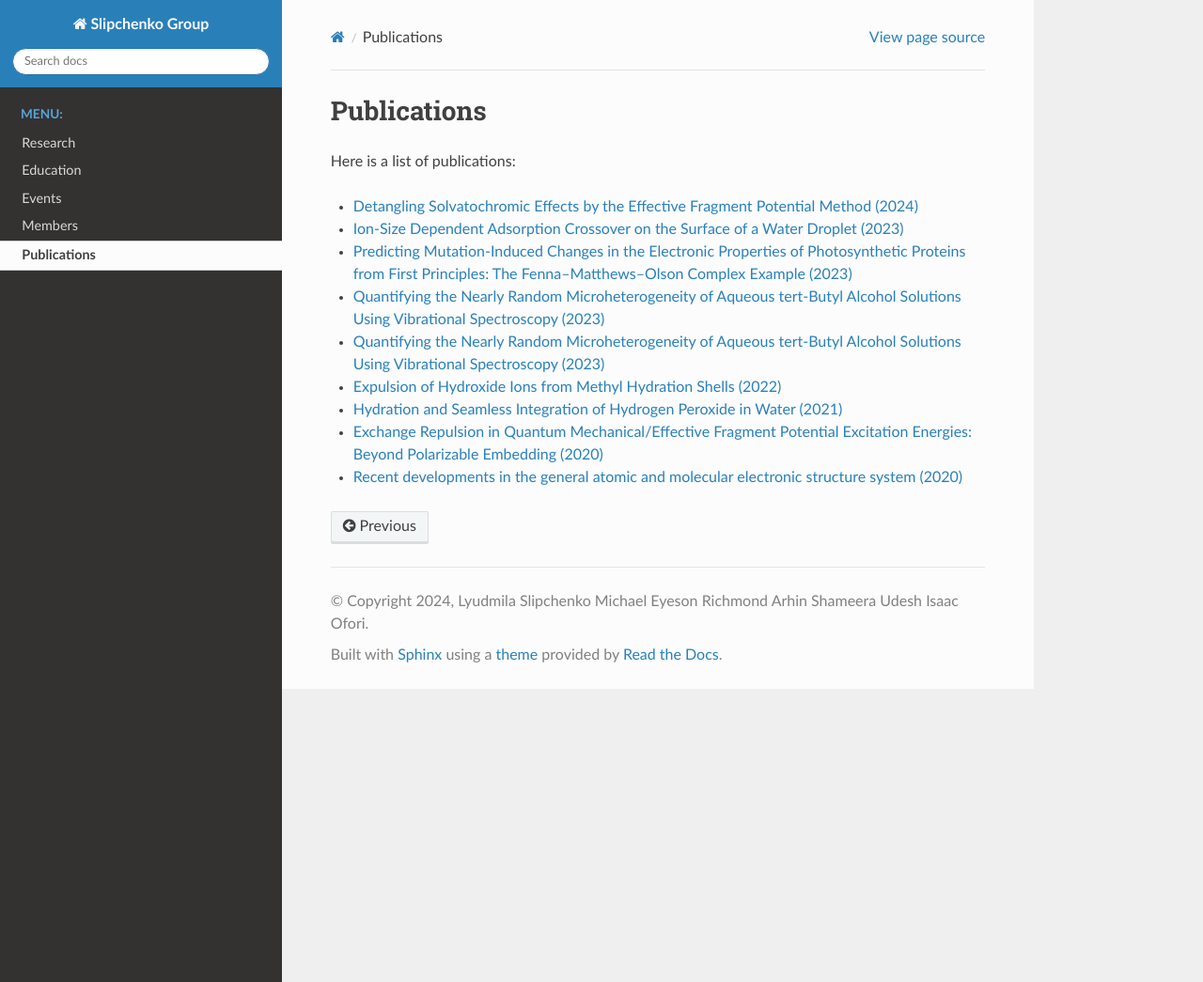
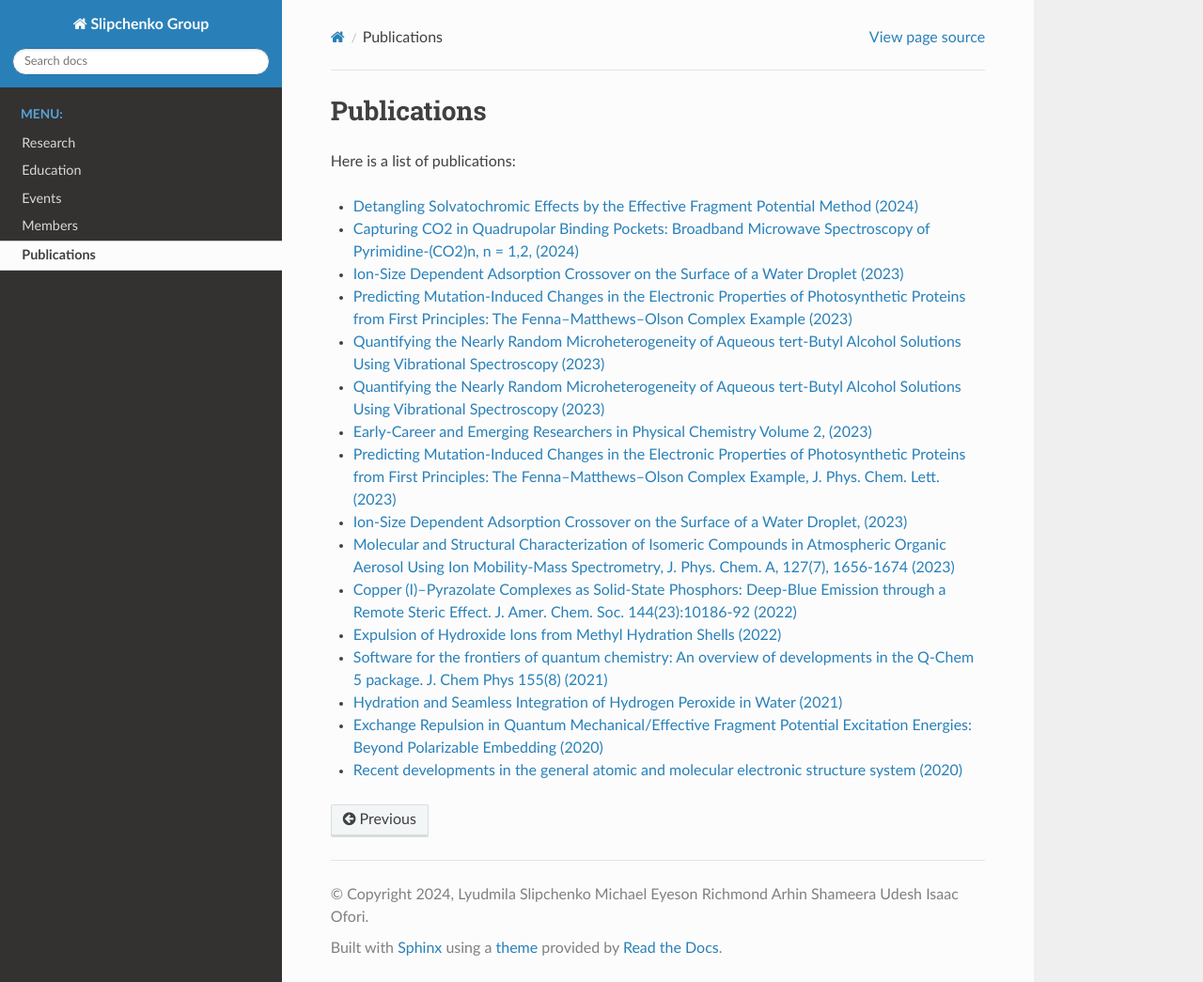
Before and after one commit to Slipchenko-Group/slipchenko-group.github.io, a Sphinx documentation site: the page built from source/Publications.rst, in a window 1280 px wide and 1045 px high. Shown: the whole window at 94% size. Built offline with Sphinx 7.4.7 and the Read the Docs theme 2.0.0, drawn with Linux system fonts in a browser that asks for light colours; pages that are not in the unit, such as notebooks, are missing from menus.

Commit message:
new changes

```diff
--- a/source/Publications.rst
+++ b/source/Publications.rst
@@ -10,6 +10,8 @@ Here is a list of publications:
 
 * `Detangling Solvatochromic Effects by the Effective Fragment Potential Method (2024) <https://pubs.acs.org/doi/10.1021/acs.jpca.3c06194>`_
 
+* `Capturing CO2 in Quadrupolar Binding Pockets: Broadband Microwave Spectroscopy of Pyrimidine-(CO2)n, n = 1,2, (2024) <https://pubs.acs.org/doi/10.1021/acs.jpca.3c07930>`_
+
 * `Ion-Size Dependent Adsorption Crossover on the Surface of a Water Droplet (2023) <https://pubs.acs.org/doi/10.1021/acs.jpcb.3c01797>`_
 
 * `Predicting Mutation-Induced Changes in the Electronic Properties of Photosynthetic Proteins from First Principles: The Fenna–Matthews–Olson Complex Example (2023) <https://pubs.acs.org/doi/10.1021/acs.jpclett.3c01461>`_
@@ -18,7 +20,19 @@ Here is a list of publications:
 
 * `Quantifying the Nearly Random Microheterogeneity of Aqueous tert-Butyl Alcohol Solutions Using Vibrational Spectroscopy (2023) <https://pubs.acs.org/doi/10.1021/acs.jpclett.3c02603>`_
 
+* `Early-Career and Emerging Researchers in Physical Chemistry Volume 2, (2023)  <https://pubs.acs.org/doi/10.1021/acs.jpcb.3c06596>`_
+
+* `Predicting Mutation-Induced Changes in the Electronic Properties of Photosynthetic Proteins from First Principles: The Fenna–Matthews–Olson Complex Example, J. Phys. Chem. Lett. (2023) <https://pubs.acs.org/doi/10.1021/acs.jpclett.3c01461>`_
+
+* `Ion-Size Dependent Adsorption Crossover on the Surface of a Water Droplet, (2023) <https://pubs.acs.org/doi/10.1021/acs.jpcb.3c01797>`_
+
+* `Molecular and Structural Characterization of Isomeric Compounds in Atmospheric Organic Aerosol Using Ion Mobility-Mass Spectrometry,  J. Phys. Chem. A, 127(7), 1656-1674 (2023) <https://pubs.acs.org/doi/10.1021/acs.jpca.2c06459>`_
+
+* `Copper (I)–Pyrazolate Complexes as Solid-State Phosphors: Deep-Blue Emission through a Remote Steric Effect. J. Amer. Chem. Soc. 144(23):10186-92 (2022) <https://pubs.acs.org/doi/10.1021/jacs.1c13462>`_
+
 * `Expulsion of Hydroxide Ions from Methyl Hydration Shells (2022) <https://pubs.acs.org/doi/10.1021/acs.jpcb.1c08420>`_
+
+* `Software for the frontiers of quantum chemistry: An overview of developments in the Q-Chem 5 package. J. Chem Phys 155(8) (2021) <https://pubs.aip.org/aip/jcp/article/155/8/084801/1074802/>`_
 
 * `Hydration and Seamless Integration of Hydrogen Peroxide in Water (2021) <https://pubs.acs.org/doi/10.1021/acs.jpcb.1c03107>`_
 
```
Also changed, not shown: source/Research.rst (+4 -15 lines), source/_static/custom.css (+11 -0 lines), source/_static/images/group_theme.jpg (added), 11 other files.
